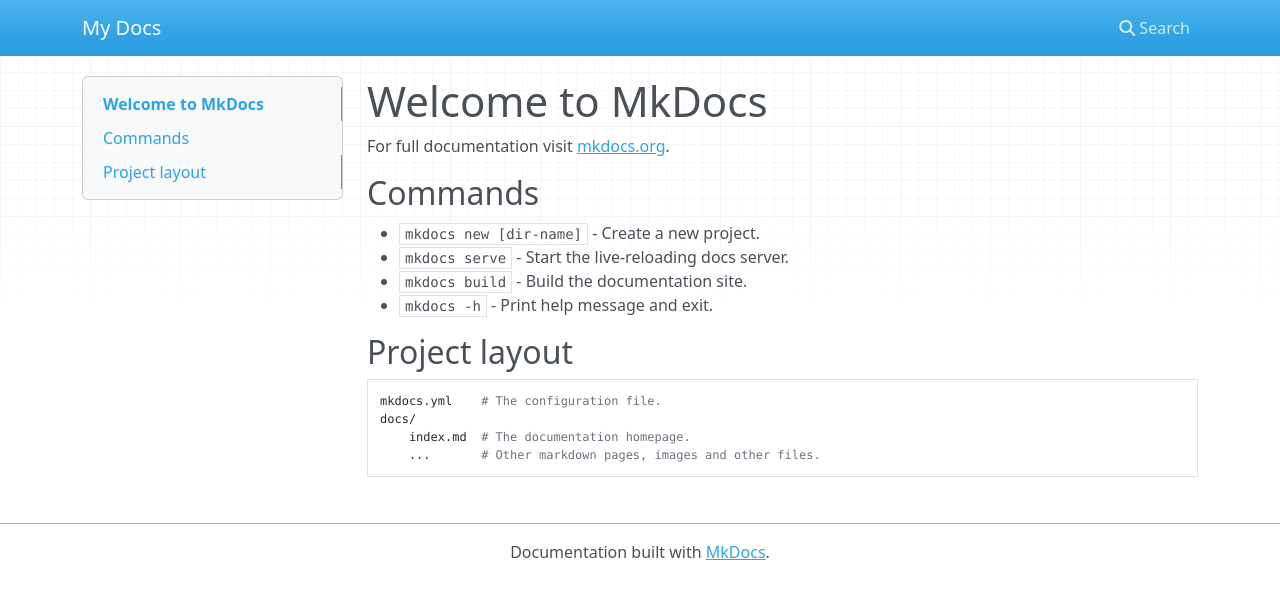
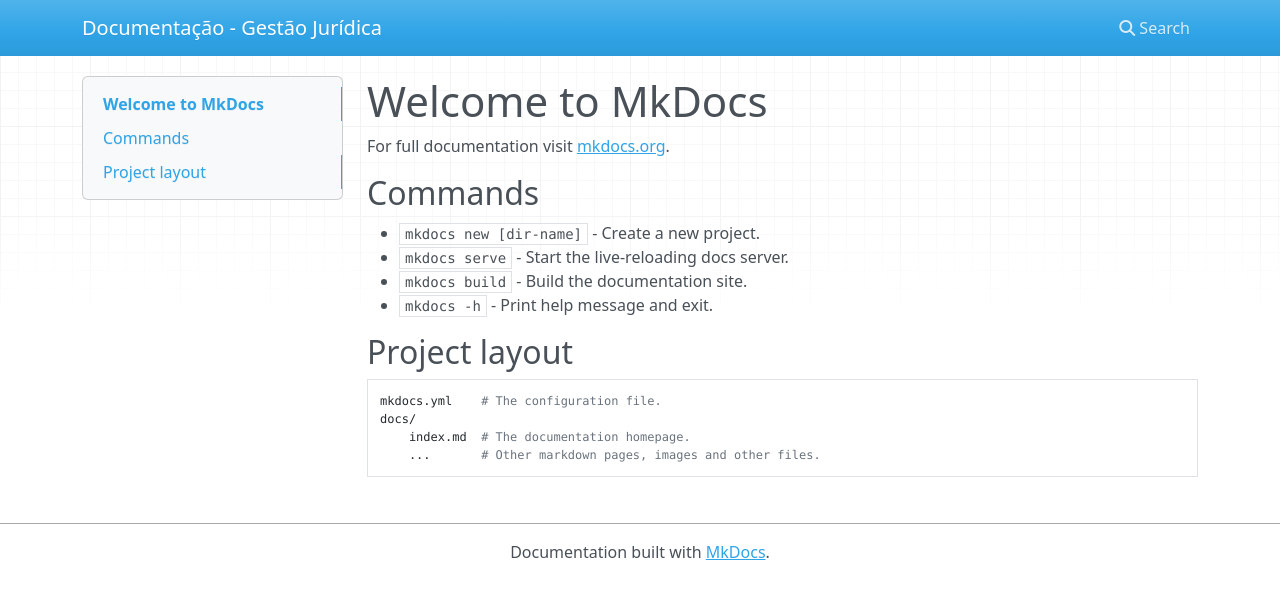
Before and after one commit to TPPE-2026-2-G4/advog-docs, an MkDocs documentation site: the page built from docs/index.md, in a window 1280 px wide. Shown: the top 599 px of the page. Built offline with MkDocs 1.6.1, drawn with Linux system fonts in a browser that asks for light colours; nearby versions of some CDN libraries.

```diff
--- a/mkdocs.yml
+++ b/mkdocs.yml
@@ -1 +1 @@
-site_name: My Docs
+site_name: Documentação - Gestão Jurídica
```
Also changed, not shown: 1 other file.
